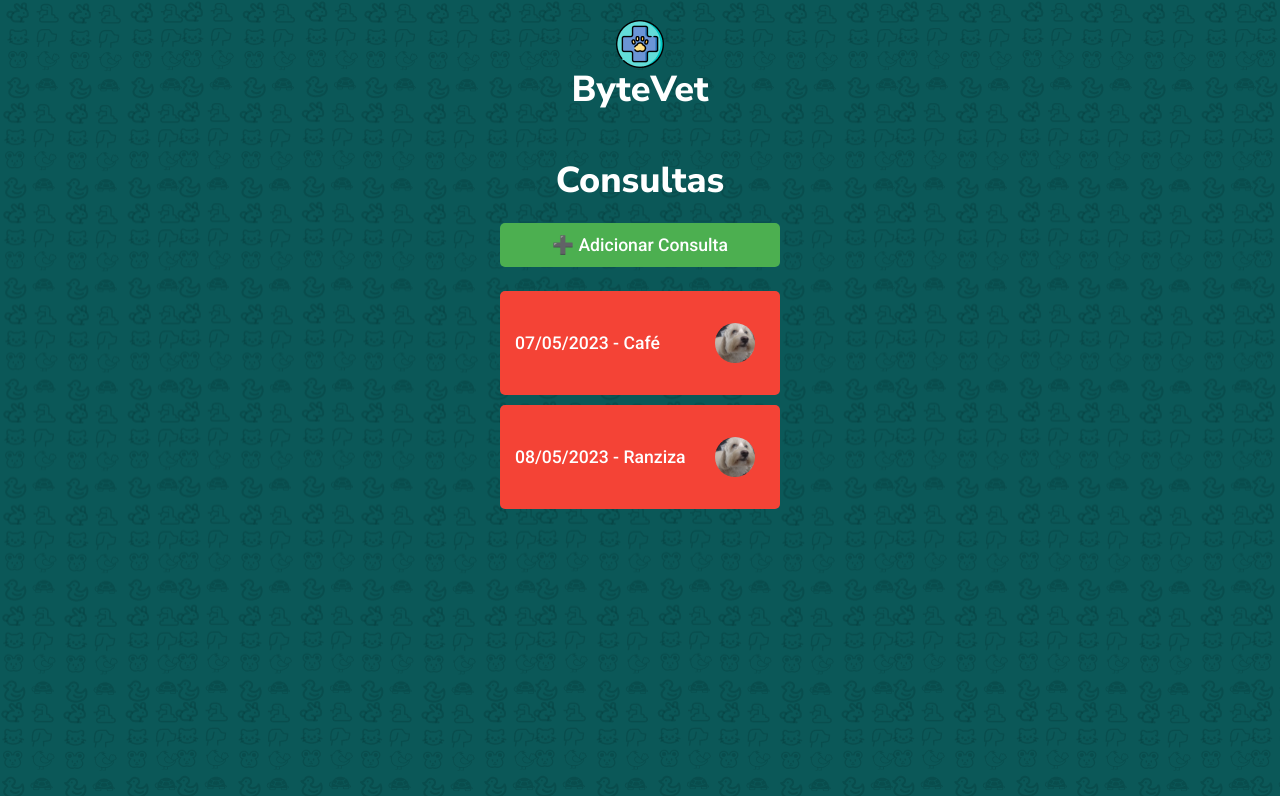
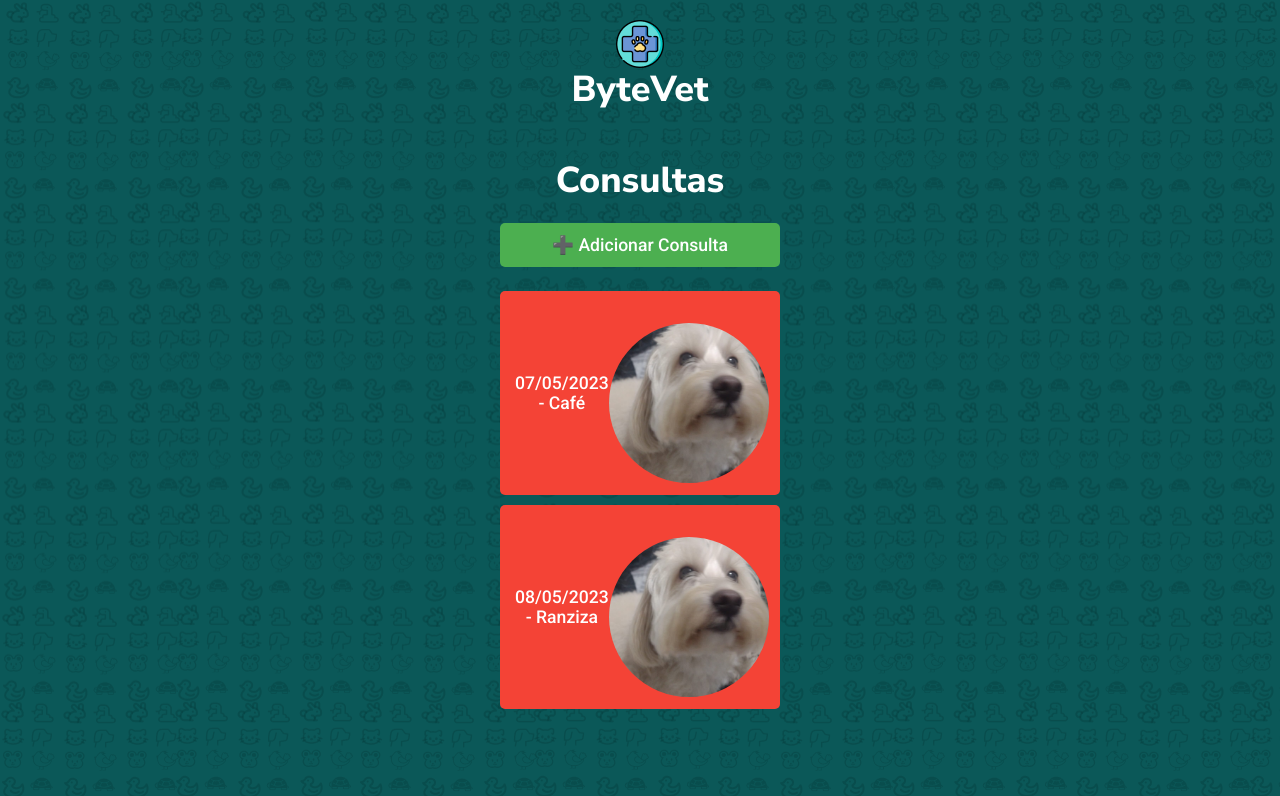
Before and after one commit to byte-vet/frontend, a React (Create React App) app: page /consultas in a window 1280 px wide. Shown: the top 796 px of the page. Built offline with nearby package versions, Linux system fonts and the light colour scheme; the HTML template or start-up script is replaced by a standard one.

Commit message:
arrumando mypet

```diff
--- a/src/pages/MyPet.css
+++ b/src/pages/MyPet.css
@@ -44,7 +44,7 @@ body, html {
 
 .pet-name {
   font-family: 'Nunito Sans', sans-serif;
-  font-size: 2.5rem;
+  font-size: 2.5rem !important;
   color: #ffffff;
   margin: 1rem 0;
 }
@@ -66,11 +66,12 @@ body, html {
 }
 
 .pet-photo {
-  width: 160px;
-  height: 160px;
-  border-radius: 50%;
+  width: 160px !important;
+  height: 160px !important;
+  border-radius: 50% !important;
   object-fit: cover;
   margin: 20px 0;
+  margin-bottom: 0;
 }
 
 .button-vaccination-card {
```
